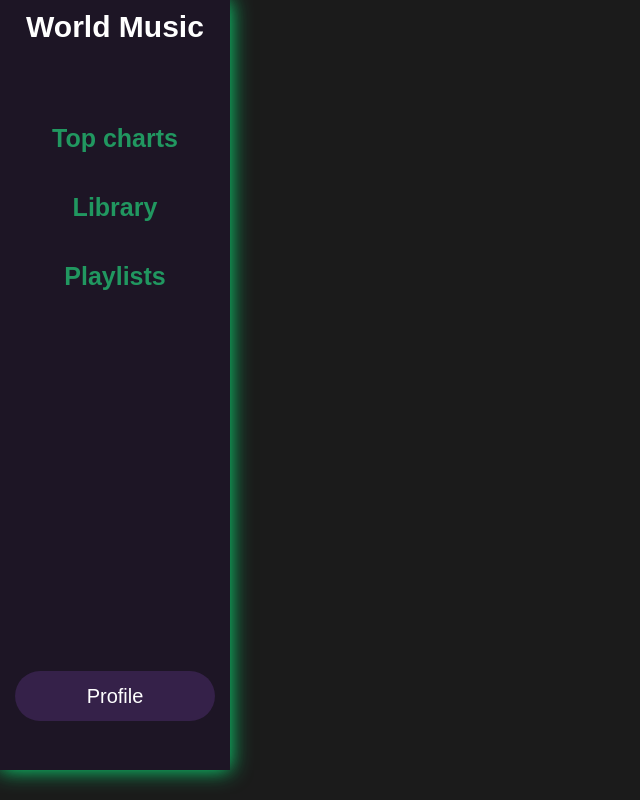
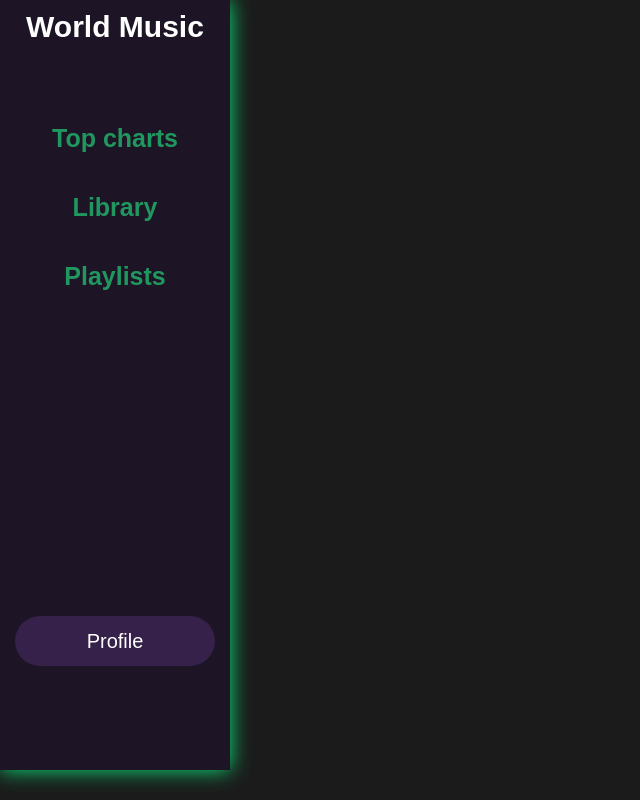
Before and after one commit to Weronnip/World-music, a React (Vite) app in the folder src/main/resources/static/frontend/: page / in a window 1280 px wide. Shown: the whole page, without its empty margins (0-640 px from the left). Built offline with nearby package versions, Linux system fonts and the light colour scheme; a web font is replaced by a local one.

Commit message:
changes button profile

```diff
--- a/src/main/resources/static/frontend/src/components/Layout.jsx
+++ b/src/main/resources/static/frontend/src/components/Layout.jsx
@@ -6,15 +6,15 @@ function Layout() {
         <>
             <div className="sidebar">
                 <div className="wrapper">
-                <div className="name-site">World Music</div>
+                    <div className="name-site">World Music</div>
                     <ul className="nav-list">
                         <li><a href="#" className='mini-bth'>Top charts</a></li>
                         <li><a href="#" className='mini-bth'>Library</a></li>
                         <li><a href="#" className='mini-bth'>Playlists</a></li>
+                        <div className="form">
+                            <button className='button'>Profile</button>
+                        </div>
                     </ul>
-                    <div className="form">
-                        <button className='button'>Profile</button>
-                    </div>
                 </div>
             </div>
 
--- a/src/main/resources/static/frontend/src/components/css/Layout.css
+++ b/src/main/resources/static/frontend/src/components/css/Layout.css
@@ -48,7 +48,7 @@ body {
   position: fixed;
   -webkit-box-shadow: 0 0 20px #0af37ff1;
   -moz-box-shadow: 0 0 20px #0af37ff1;
-box-shadow:0 0 20px #0af37ff1;
+  box-shadow:0 0 20px #0af37ff1;
 }
 
 .wrapper {
@@ -85,7 +85,7 @@ box-shadow:0 0 20px #0af37ff1;
   display: flex;
   align-items: center;
   justify-content: center;
-  margin-top: 380px
+  margin-top: 325px
 }
 
 .button {
@@ -100,4 +100,9 @@ box-shadow:0 0 20px #0af37ff1;
   display: flex;
   align-items: center;
   justify-content: center;
+  transition: ease-out 0.4s;
 }
+
+.button:hover {
+  background-color: rgb(17, 110, 71);
+}
```
